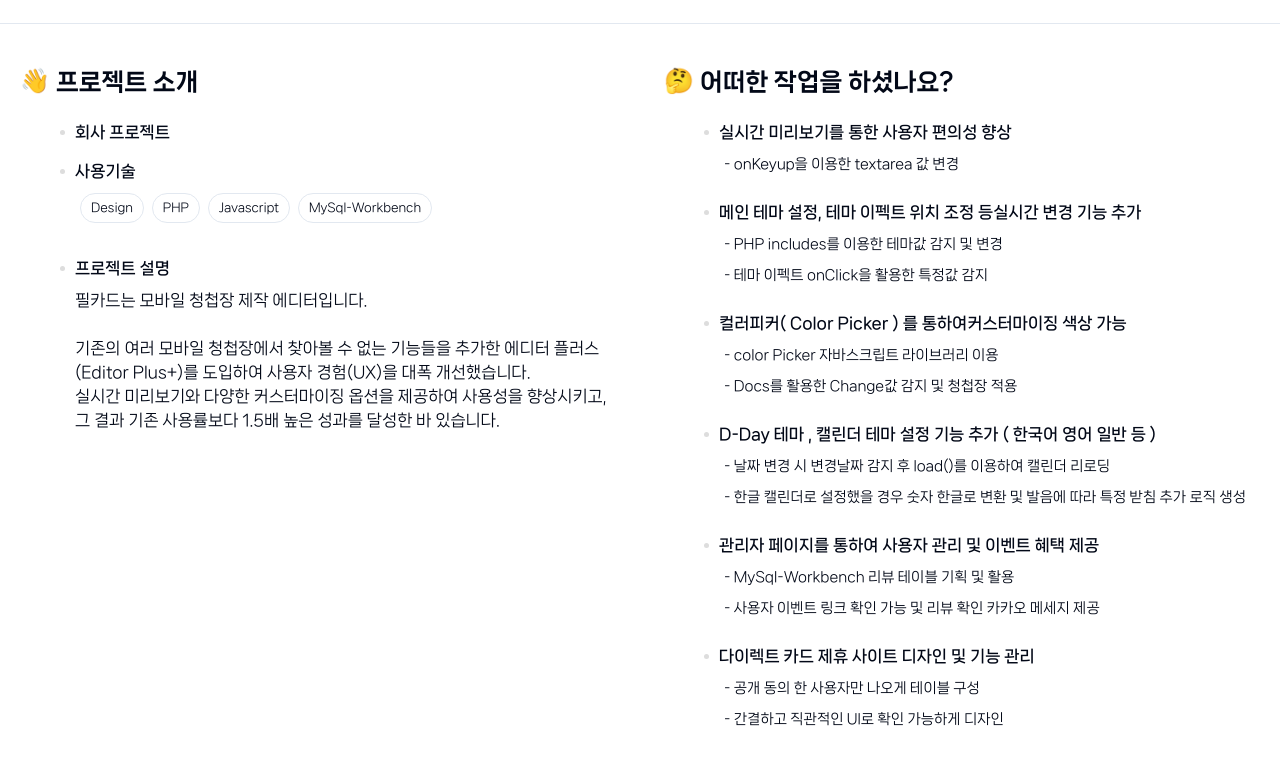
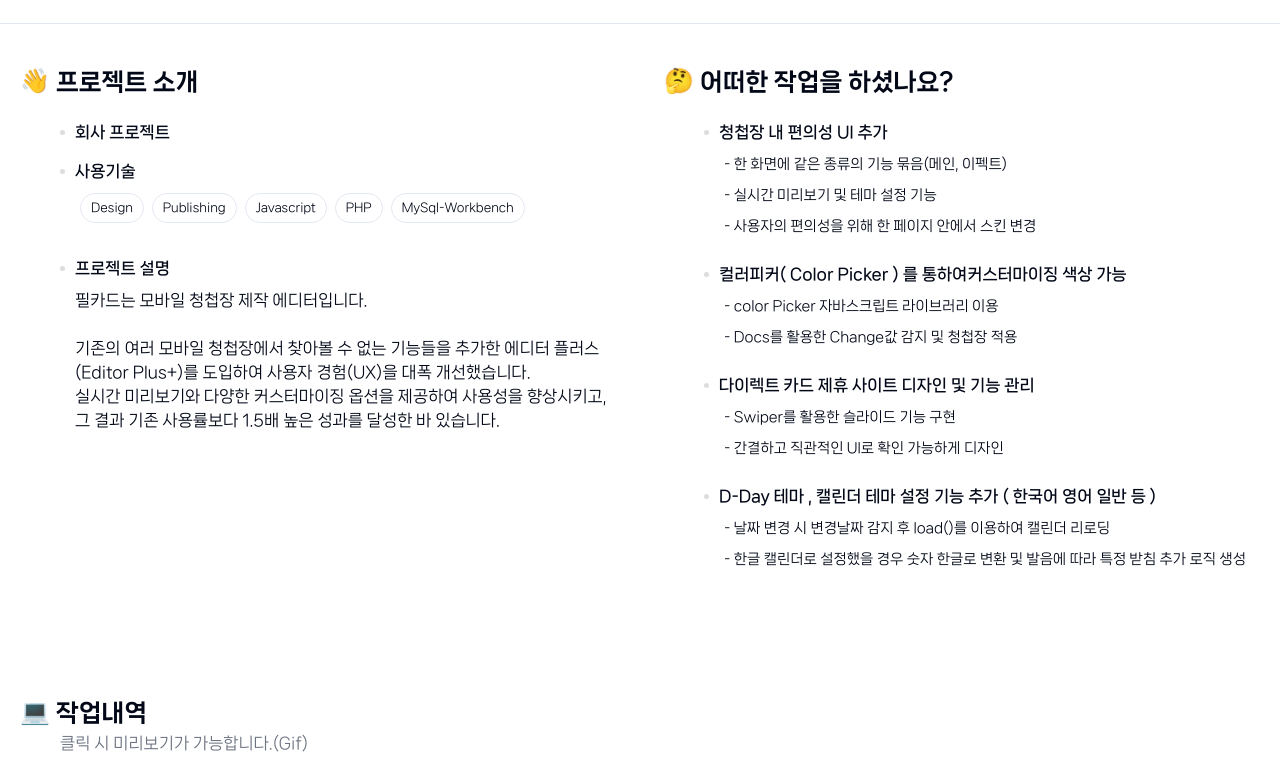
Before and after one commit to Junmovo/PublishingPortfolio, a Next.js app: page /PageDetail/Feelcard in a window 1280 px wide. Shown: the part 560-1338 px from the top of the page. Built offline with nearby package versions, Linux system fonts and the light colour scheme.

Commit message:
Design: 디자인태그 변경

```diff
--- a/app/PageDetail/Feelcard/page.tsx
+++ b/app/PageDetail/Feelcard/page.tsx
@@ -33,8 +33,9 @@ const FeelcardPage = () => {
                     <br />
                     <p>
                       <Detailbedge contents="Design" />
+                      <Detailbedge contents="Publishing" />
+                      <Detailbedge contents="Javascript" />
                       <Detailbedge contents="PHP" />
-                      <Detailbedge contents="Javascript" />
                       <Detailbedge contents="MySql-Workbench" />
                     </p>
                   </div>
@@ -58,33 +59,26 @@ const FeelcardPage = () => {
                 <S.TitleText>🤔 어떠한 작업을 하셨나요?</S.TitleText>
                 <S.TitleUnderText className="md:ml-[40px]">
                   <div>
-                    실시간 미리보기를 통한 사용자 편의성 향상
-                    <p> - onKeyup을 이용한 textarea 값 변경</p>
+                    청첩장 내 편의성 UI 추가
+                    <p> - 한 화면에 같은 종류의 기능 묶음(메인, 이펙트)</p>
+                    <p> - 실시간 미리보기 및 테마 설정 기능</p>
+                    <p> - 사용자의 편의성을 위해 한 페이지 안에서 스킨 변경</p>
                   </div>
-                  <div>
-                    메인 테마 설정, 테마 이펙트 위치 조정 등실시간 변경 기능 추가
-                    <p> - PHP includes를 이용한 테마값 감지 및 변경</p>
-                    <p> - 테마 이펙트 onClick을 활용한 특정값 감지</p>
-                  </div>
+
                   <div>
                     컬러피커( Color Picker ) 를 통하여커스터마이징 색상 가능
                     <p> - color Picker 자바스크립트 라이브러리 이용</p>
                     <p> - Docs를 활용한 Change값 감지 및 청첩장 적용</p>
                   </div>
                   <div>
+                    다이렉트 카드 제휴 사이트 디자인 및 기능 관리
+                    <p> - Swiper를 활용한 슬라이드 기능 구현</p>
+                    <p> - 간결하고 직관적인 UI로 확인 가능하게 디자인</p>
+                  </div>
+                  <div>
                     D-Day 테마 , 캘린더 테마 설정 기능 추가 ( 한국어 영어 일반 등 )
                     <p> - 날짜 변경 시 변경날짜 감지 후 load()를 이용하여 캘린더 리로딩</p>
                     <p> - 한글 캘린더로 설정했을 경우 숫자 한글로 변환 및 발음에 따라 특정 받침 추가 로직 생성</p>
-                  </div>
-                  <div>
-                    관리자 페이지를 통하여 사용자 관리 및 이벤트 혜택 제공
-                    <p> - MySql-Workbench 리뷰 테이블 기획 및 활용</p>
-                    <p> - 사용자 이벤트 링크 확인 가능 및 리뷰 확인 카카오 메세지 제공</p>
-                  </div>
-                  <div>
-                    다이렉트 카드 제휴 사이트 디자인 및 기능 관리
-                    <p> - 공개 동의 한 사용자만 나오게 테이블 구성</p>
-                    <p> - 간결하고 직관적인 UI로 확인 가능하게 디자인</p>
                   </div>
                 </S.TitleUnderText>
               </div>
--- a/app/PageDetail/Feelframe/page.tsx
+++ b/app/PageDetail/Feelframe/page.tsx
@@ -63,15 +63,16 @@ const FeelcardPage = () => {
                 <S.TitleText>🤔 어떠한 작업을 하셨나요?</S.TitleText>
                 <S.TitleUnderText className="md:ml-[40px]">
                   <div>
-                    회원가입 비밀번호 유효성 검사 및 팝빌을 활용한 인증번호 전송
-                    <p> - test 함수와 Ajax를 활용하여 유효성 검사 및 회원가입 절차 제작</p>
-                    <p>- 팝빌 API를 활용하여 공통 함수 제작을 통하여 재사용성을 높힘</p>
+                    필프레임 메인 배너 및 이벤트 배너 제작
+                    <p> - 고정적인 레이아웃으로 디자인 일관성 부여</p>
+                    <p> - 반응형 디자인을 통한 디바이스 호환성 향상</p>
                   </div>
                   <div>
-                    공동구매 생성 로직 및 가입 절차 제작
-                    <p> - Workbench Group 테이블 기획 및 생성</p>
-                    <p> - MySql-WorkBench 테이블을 활용하여 핸드폰 번호와 이름을 매칭시켜 유효성 확인</p>
+                    관리자 페이지 공지사항 업로드 및 배너 변경
+                    <p> - 업로드와 세부 내용 및 타이틀을 설정할 수 있게 변경</p>
+                    <p> - 공지사항 고정 및 최신 글 강조표시</p>
                   </div>
+
                   <div>
                     <Link
                       href={'https://feelframe.co.kr/page?dir=prop&view=chfr'}
@@ -80,8 +81,8 @@ const FeelcardPage = () => {
                     >
                       액자교체 시스템 디자인 기획 및 개발 <RiShareBoxFill size={18} className="ml-1" />
                     </Link>
+                    <p> - 랜딩페이지 디자인 및 퍼블리싱</p>
                     <p> - QR코드를 통한 배달 및 회수 시스템</p>
-                    <p>- 휴대폰 및 결제 번호를 통한 정보 수집 및 입력된 정보를 바탕으로 관리자 확인 가능</p>
                   </div>
                   <div>
                     액자 추천 서비스 기능
@@ -94,9 +95,9 @@ const FeelcardPage = () => {
                     <p> - 라이브러리 Chart.js 활용 및 데이터 값 계산 후 표시</p>
                   </div>
                   <div>
-                    관리자 페이지 공지사항 업로드 및 배너 변경
-                    <p> - 업로드와 세부 내용 및 타이틀을 설정할 수 있게 변경</p>
-                    <p> - 공지사항 고정 및 최신 글 강조표시</p>
+                    회원가입 비밀번호 유효성 검사 및 팝빌을 활용한 인증번호 전송
+                    <p> - test 함수와 Ajax를 활용하여 유효성 검사 및 회원가입 절차 제작</p>
+                    <p>- 팝빌 API를 활용하여 공통 함수 제작을 통하여 재사용성을 높힘</p>
                   </div>
                 </S.TitleUnderText>
               </div>
--- a/app/PageDetail/Feelmaker/page.tsx
+++ b/app/PageDetail/Feelmaker/page.tsx
@@ -56,22 +56,23 @@ const FeelmakerPage = () => {
                 <S.TitleText>🤔 어떠한 작업을 하셨나요?</S.TitleText>
                 <S.TitleUnderText className="md:ml-[40px]">
                   <div>
-                    스크롤 시 이벤트 배너 생성
-                    <p> - 랜덤 배너시 Math.random 및 sort를 활용하여 정수 변환 후 특정 숫자 일 때만 표시</p>
-                    <p> - window.scrollTop을 활용한 배너 up/down</p>
+                    각종 이벤트 배너 및 팝업 디자인 제작
+                    <p> - Photoshop을 통한 이벤트 기획 및 구성</p>
                   </div>
                   <div>
-                    영상 동의 비동의 고객 할인 로직 수정
-                    <p> - 동의 작성 시 결제금액 2,000원 할인 및 페이지 내 동의 고객 리스트 레이아웃 작업</p>
-                    <p> - 동의 비동의 값의 정보를 가져와 영상별 filter 구분</p>
+                    메인 배너 및 랜딩 페이지 기획 및 제작
+                    <p> - Photoshop을 활용하여 랜딩페이지 구성</p>
+                    <p> - 공통적인 레이아웃을 통하여 통일감 구성</p>
                   </div>
                   <div>
-                    인기 동영상 인기순 필터정렬
-                    <p> - 결제 완료 된 length 를 Workbendch table을 확인하여 정렬 구성</p>
+                    Swiper를 활용한 메인배너 반응형 구현
+                    <p> - BreakPoint를 활용하여 반응형 추가</p>
+                    <p> - 디바이스마다 다른 배너의 형태를 가짐</p>
                   </div>
                   <div>
-                    각종 이벤트 배너 및 팝업 디자인 기획 및 제작
-                    <p> - Photoshop을 통한 이벤트 기획 및 구성</p>
+                    스크롤 시 이벤트 배너 생성
+                    <p> - 미디어쿼리와 자바스크립트를 활용하여 스크롤 디바이스 감지</p>
+                    <p> - window.scrollTop을 활용한 배너 up/down</p>
                   </div>
                 </S.TitleUnderText>
               </div>
--- a/app/components/Layout/mainElements/AboutMe.tsx
+++ b/app/components/Layout/mainElements/AboutMe.tsx
@@ -2,6 +2,9 @@ import React from 'react';
 import * as S from '@/app/styles/Detail';
 import { SiAdobecreativecloud, SiAdobephotoshop, SiNextdotjs } from 'react-icons/si';
 import { SiTypescript } from 'react-icons/si';
+import { IoLogoJavascript } from 'react-icons/io5';
+import { FaReact } from 'react-icons/fa';
+
 import { SiReactquery } from 'react-icons/si';
 import { SiTailwindcss } from 'react-icons/si';
 import { FaPhp } from 'react-icons/fa';
@@ -34,13 +37,18 @@ const AboutMe = () => {
           <div>웹 사이트 구축 및 디자인을 기획 및 제작합니다.</div>
           <div>Flex, Grid 등 다양한 레이아웃을 구성할 수 있습니다.</div>
         </AboutMeCard>
-        <AboutMeCard title={'Javascript / Typescript'} icon={<SiTypescript size={26} color="#3178c6" />}>
-          <div> 인터렉티브한 효과를 구현할 수 있습니다.</div>
-          <div>타입 지정을 통하여 에러에 대한 방지를합니다.</div>
-          <div>Axios를 활용한 데이터 동기 비동기처리를 이해하고 있습니다.</div>
+        <AboutMeCard title={'Javascript'} icon={<IoLogoJavascript size={26} color="#F7DF1E" />}>
+          <div>인터렉티브한 효과를 구현할 수 있습니다.</div>
           <div>ES6+ 문법을 활용합니다.</div>
+          <div>JQuery를 활용한 기능을 구현할 수 있습니다.</div>
         </AboutMeCard>
-        <AboutMeCard title={'Next.js / React'} icon={<SiNextdotjs size={30} />}>
+
+        <AboutMeCard title={'Design Tools'} icon={<SiAdobecreativecloud size={30} color="#d32525" />}>
+          <div>Photoshop 기능을 활용하여 다양한 디자인을 구성할 수 있습니다.</div>
+          <div>Figma를 활용한 UI 구성을 합니다.</div>
+          <div>Illustrator를 통한 간단한 이미지 작업이 가능합니다.</div>
+        </AboutMeCard>
+        <AboutMeCard title={'React / Next.js'} icon={<FaReact size={30} color="#61DAFB" />}>
           <div>SSR을 활용한 작업이 가능합니다.</div>
           <div>컴포넌트를 활용하여 재사용성을 높힙니다.</div>
           <div>성능 최적화를 통한 UX 향상(Throttling과 Debouncing)</div>
@@ -51,12 +59,6 @@ const AboutMe = () => {
           <div>AJax를 활용한 CRUD 를 작업한 경험이 있습니다.</div>
           <div>MySql-Workbench 테이블 관리 및 기획한 경험이 있습니다.</div>
         </AboutMeCard>
-
-        <AboutMeCard title={'Design Tools'} icon={<SiAdobecreativecloud size={30} color="#d32525" />}>
-          <div>Photoshop 기능을 활용하여 다양한 디자인을 구성할 수 있습니다.</div>
-          <div>AdobeXD를 활용한 UI 구성을 합니다.</div>
-          <div>Illustrator를 통한 간단한 이미지 작업이 가능합니다.</div>
-        </AboutMeCard>
       </div>
       <AboutMeCareer />
     </div>
--- a/app/lib/CardListData.tsx
+++ b/app/lib/CardListData.tsx
@@ -10,7 +10,7 @@ export const ListChart = [
     ),
     ImageSrc: '/images/Lostark/Portfolio_main_image.png',
     Page: '/PageDetail/LostArk',
-    Tag: ['Frontend', 'OpenAPI', 'Next.js(v14)', 'Tailwind', 'Zustand', 'React-Query', 'PC'],
+    Tag: ['Design', 'Publishing', 'Javascript', 'Next.js(v14)', 'Tailwind', 'Zustand', 'PC'],
   },
   {
     Type: '개인',
@@ -23,7 +23,7 @@ export const ListChart = [
     ),
     ImageSrc: '/images/myPortfolio/Portfolio_main_image.png',
     Page: '/PageDetail/myPortfolio',
-    Tag: ['Next.js(v14)', 'Tailwind', 'Styled-Components', 'TypeScript', '반응형'],
+    Tag: ['Design', 'Publishing', 'Javascript', 'Next.js(v14)', 'Tailwind', 'Styled-Components', '반응형'],
   },
   {
     Type: '개인',
@@ -98,7 +98,7 @@ export const ListChart = [
 
     ImageSrc: '/images/Feelcard/Feelcard.png',
     Page: '/PageDetail/Feelcard',
-    Tag: ['Design', 'PHP', 'JavaScript', 'MySql-Workbench'],
+    Tag: ['Design', 'Publishing', 'JavaScript', 'PHP', 'MySql-Workbench'],
   },
   {
     Type: '회사',
```
